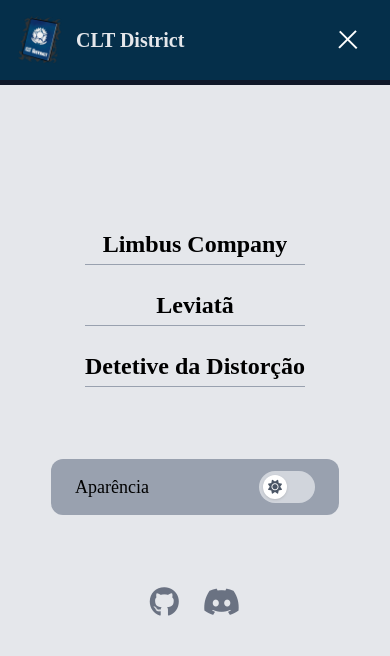
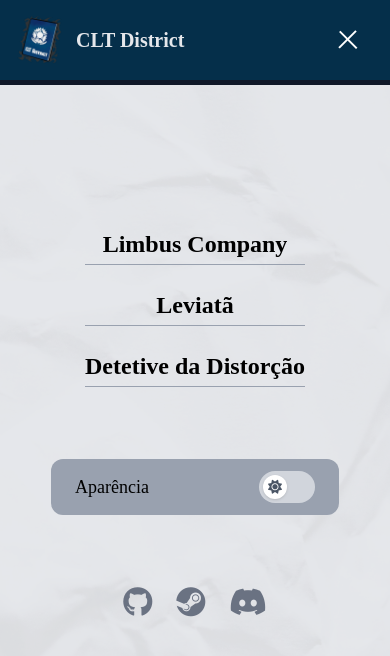
Before and after one commit to i-ribas/clt-district-website, a website built with Vite: page index.html in a window 390 px wide. Both pictures are taken after a click on the button 344 px from the left and 40 px from the top of the page. Built offline with nearby package versions, Linux system fonts and the light colour scheme; a web font is replaced by a local one.

Commit message:
feat: added steam button

```diff
--- a/index.html
+++ b/index.html
@@ -26,7 +26,7 @@
               class="mr-3 h-12"
               alt="Logo da CLT District"
             />
-            <span class="text-xl font-semibold text-gray-200 mr-8">
+            <span class="text-xl font-semibold text-gray-200 mr-20">
               CLT District
             </span>
           </a>
@@ -60,11 +60,23 @@
             <a
               href="https://github.com/Eike-Felipe/CLT-District_Limbus-Brasil"
               target="_blank"
-              class="flex items-center justify-center mr-6"
+              class="flex items-center justify-center mx-6"
               aria-label="GitHub"
             >
               <i
                 class="fab fa-github text-2xl text-gray-300 hover:text-white"
+              ></i>
+            </a>
+
+            <!-- Steam -->
+            <a
+              href="https://steamcommunity.com/profiles/76561199881432729/"
+              target="_blank"
+              class="flex items-center justify-center mr-6"
+              aria-label="Steam"
+            >
+              <i
+                class="fab fa-steam text-2xl text-gray-300 hover:text-white"
               ></i>
             </a>
 
@@ -113,11 +125,9 @@
     </header>
 
     <!-- Fullscreen Mobile Menu -->
-    <!-- this looks genuinely hideous please find another way to give feedback to the user from the menu that the appearance has changed (or come up with a better header design)-->
-    <!-- those border-b's also look bad -->
     <div
       id="mobile-menu"
-      class="fixed inset-0 bg-gray-200 dark:bg-zinc-800 dark:text-white flex flex-col items-center justify-center space-y-8 opacity-0 pointer-events-none transition-opacity duration-300 z-1"
+      class="paper fixed inset-0 bg-gray-200 dark:bg-zinc-800 dark:text-white flex flex-col items-center justify-center space-y-8 opacity-0 pointer-events-none transition-opacity duration-300 z-1"
     >
       <!-- Menu Links -->
       <ul
@@ -165,8 +175,8 @@
         </div>
       </div>
 
-      <!-- GitHub + Discord Row -->
-      <div
+      <!-- Mobile Socials Row -->
+      <span
         id="mobile-menu-socials"
         class="flex space-x-6 mt-10 opacity-0 translate-y-[-20px] transition-all duration-500"
       >
@@ -182,6 +192,18 @@
           ></i>
         </a>
 
+        <!-- Steam -->
+        <a
+          href="https://steamcommunity.com/profiles/76561199881432729/"
+          target="_blank"
+          class="flex items-center justify-center"
+          aria-label="Discord"
+        >
+          <i
+            class="fab fa-steam text-3xl text-gray-500 dark:text-gray-300 hover:text-white"
+          ></i>
+        </a>
+
         <!-- Discord -->
         <a
           href="https://discord.gg/upV3yFUyRY"
@@ -193,7 +215,7 @@
             class="fab fa-discord text-3xl text-gray-500 dark:text-gray-300 hover:text-white"
           ></i>
         </a>
-      </div>
+      </span>
     </div>
 
     <main
@@ -205,12 +227,12 @@
       >
         <img
           src="src/assets/images/clt.png"
-          class="m-5 h-32 sm:h-40 md:h-56 lg:h-64 object-contain mx-auto cursor-pointer"
+          class="m-9 h-32 sm:h-40 md:h-56 lg:h-64 object-contain mx-auto cursor-pointer"
           alt="Logo da CLT District"
           id="interact-logo"
         />
         <article
-          class="mx-auto flex flex-col items-center text-base sm:text-xl max-w-md sm:max-w-2xl"
+          class="mx-auto flex flex-col items-center text-base sm:text-xl max-w-md sm:max-w-2xl inset-ring-1 ring-sky-900 shadow-2xl"
         >
           <h1 class="m-7 text-2xl sm:text-4xl max-w-xl">
             Bem-vindos ao site da CLT District!
--- a/src/styles/main.css
+++ b/src/styles/main.css
@@ -34,16 +34,16 @@
   overflow: hidden;
 }
 
-.section-paper::before {
+.section-paper::before,
+.paper::before {
   content: "";
   position: absolute;
   inset: 0;
   background-image: url("/paper.jpg");
   background-size: cover;
   background-position: center;
-  background-repeat: no-repeat;
 
-  opacity: 0.05;
+  opacity: 0.06;
   pointer-events: none;
   z-index: 0;
   mix-blend-mode: multiply;
```
